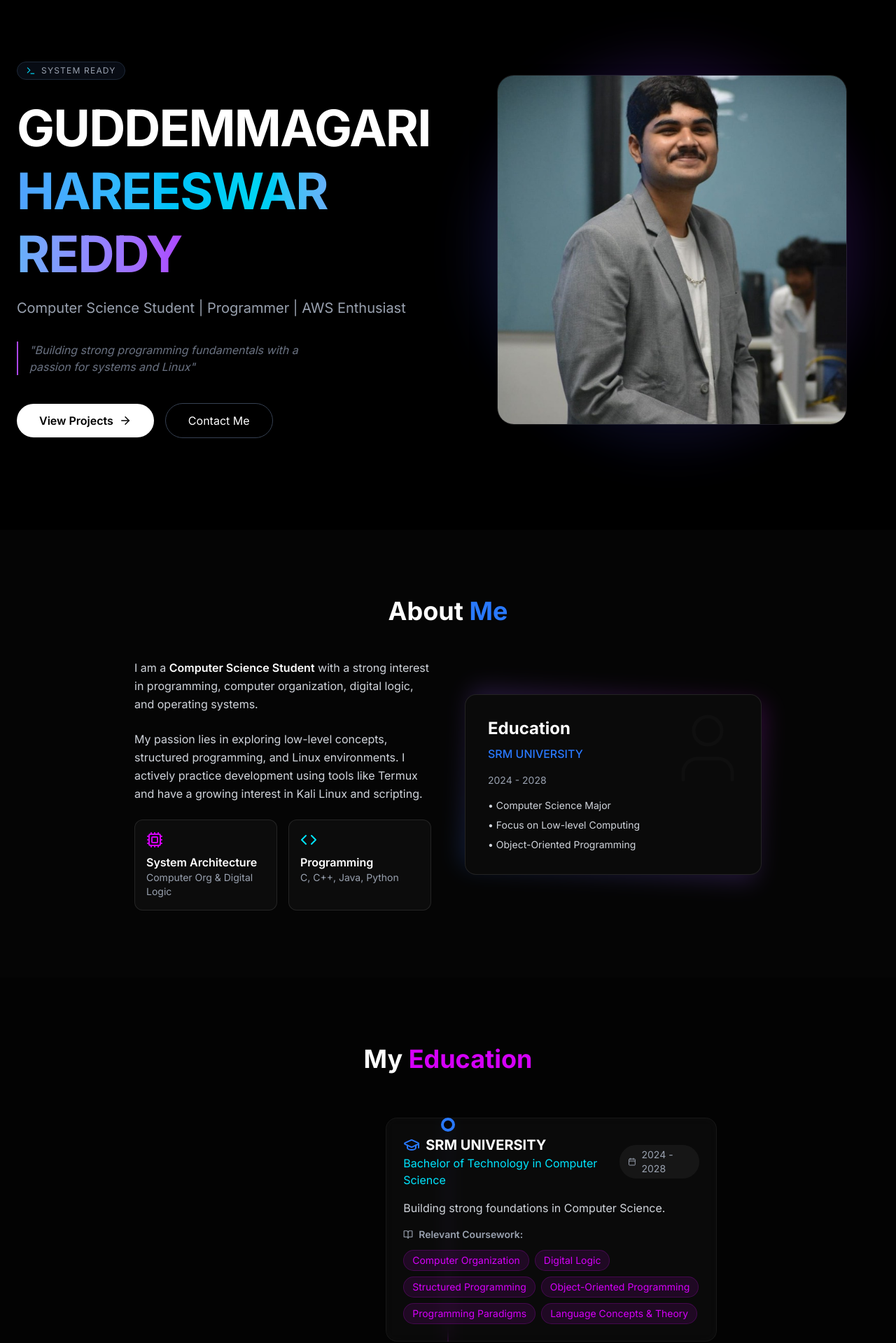
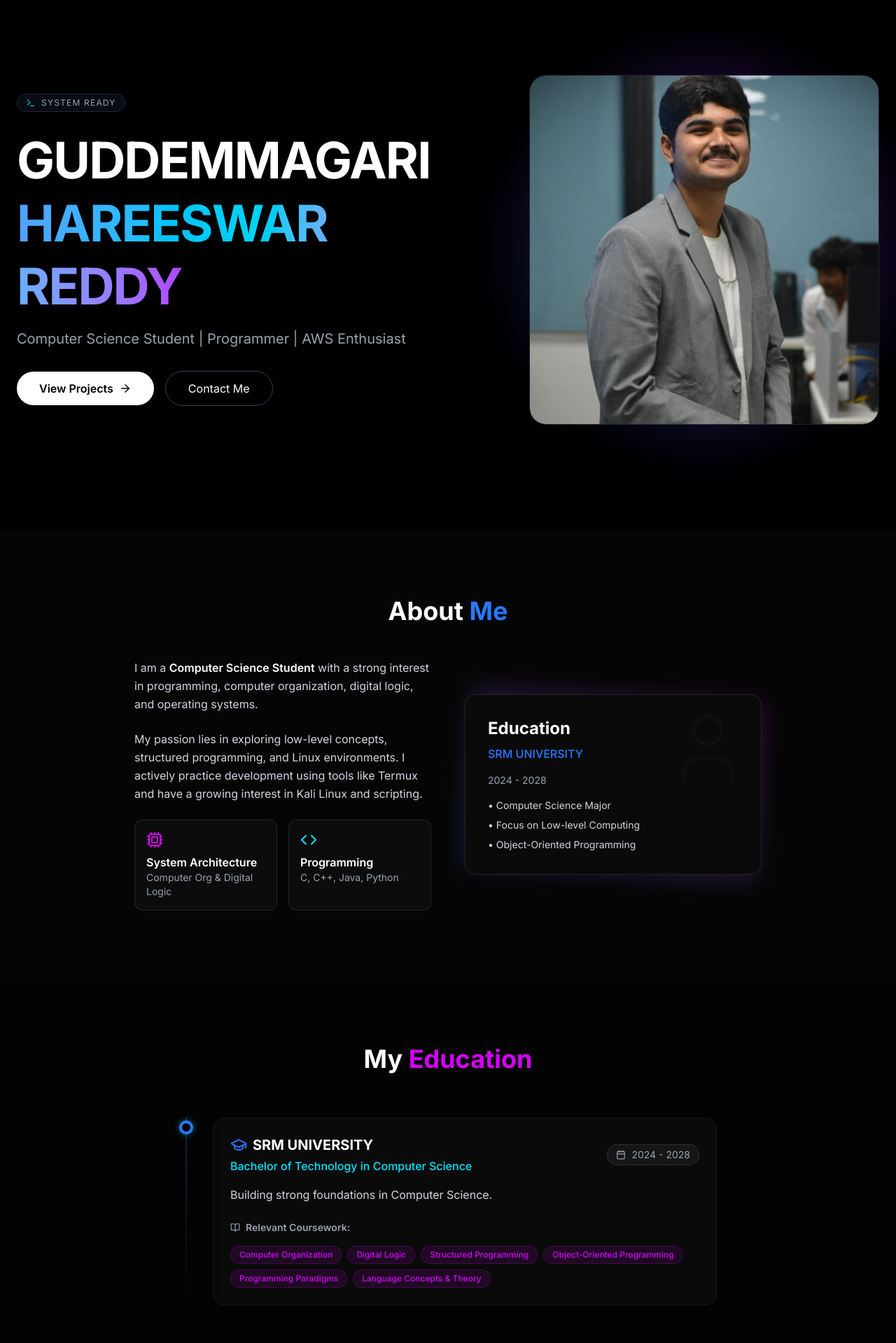
Before and after one commit to hareeswarreddy-g/portfolio-hareesh, a Next.js app: page / in a window 1280 px wide. Shown: the part 43-1962 px from the top of the page at 70% size. Built offline with nearby package versions, Linux system fonts and the light colour scheme.

Commit message:
a a dot at my education section

```diff
--- a/src/components/Education.tsx
+++ b/src/components/Education.tsx
@@ -35,54 +35,50 @@ export default function Education() {
                     </h2>
 
                     <div className="max-w-3xl mx-auto relative">
-                        {/* Timeline Line */}
-                        <div className="absolute left-0 md:left-1/2 ml-[21px] md:ml-[-1px] h-full w-[2px] bg-gradient-to-b from-[var(--neon-blue)] to-[var(--neon-purple)] opacity-30"></div>
+                        {/* 1. Timeline Line - Adjusted ml to center behind the 20px dot */}
+                        <div className="absolute left-0 top-0 bottom-0 w-[2px] bg-gradient-to-b from-[var(--neon-blue)] to-transparent ml-[9px] opacity-30"></div>
 
                         {educationDetails.map((edu, index) => (
-                            <div key={index} className="relative flex flex-col md:flex-row gap-8 mb-12 last:mb-0">
-                                {/* Timeline Dot */}
-                                <div className="absolute left-0 md:left-1/2 ml-[12px] md:ml-[-10px] w-5 h-5 rounded-full bg-[var(--background)] border-4 border-[var(--neon-blue)] z-10"></div>
+                            <div key={index} className="relative pl-10 md:pl-12 mb-12 last:mb-0">
 
-                                {/* Content - Left side on desktop (for variation, simpler for single item to keep right or centered) */}
-                                <div className="ml-12 md:ml-auto md:w-[45%] md:pr-12 md:text-right">
-                                    {/* For a single item, keeping it simple. If multiple, we flip sides. */}
-                                </div>
+                                {/* 2. Timeline Dot - Fixed at left-0, 20px wide (w-5) */}
+                                <div className="absolute left-0 top-1 w-5 h-5 rounded-full bg-black border-4 border-[var(--neon-blue)] z-10 shadow-[0_0_10px_rgba(0,210,255,0.5)]"></div>
 
-                                {/* Right Side Content for First Item (or full width adapted) */}
-                                {/* Actually, let's make it a simple card on the right for the first item */}
-                                <div className="ml-12 md:ml-8 md:w-[100%]">
+                                {/* 3. Card Content */}
                                 <motion.div
-                                        whileHover={{ scale: 1.02 }}
-                                        className="p-6 rounded-2xl glass border-l-4 border-l-[var(--neon-blue)]"
+                                    whileHover={{ scale: 1.01 }}
+                                    className="p-6 rounded-2xl glass border-l-4 border-l-[var(--neon-blue)] bg-white/5 backdrop-blur-sm"
                                 >
                                     <div className="flex flex-col md:flex-row md:items-center justify-between gap-4 mb-4">
                                         <div>
                                             <h3 className="text-xl font-bold text-white flex items-center gap-2">
                                                 <GraduationCap className="text-[var(--neon-blue)]" /> {edu.institution}
                                             </h3>
-                                                <p className="text-[var(--neon-cyan)]">{edu.degree}</p>
+                                            <p className="text-[var(--neon-cyan)] font-medium mt-1">{edu.degree}</p>
                                         </div>
-                                            <div className="flex items-center gap-2 text-sm text-gray-400 bg-white/5 px-3 py-1 rounded-full w-fit">
+                                        <div className="flex items-center gap-2 text-sm text-gray-400 bg-white/5 px-3 py-1 rounded-full w-fit h-fit border border-white/10">
                                             <Calendar size={14} /> {edu.year}
                                         </div>
                                     </div>
 
-                                        <p className="text-gray-300 mb-4">{edu.description}</p>
+                                    <p className="text-gray-300 mb-6 leading-relaxed">{edu.description}</p>
 
                                     <div>
-                                            <h4 className="text-sm font-semibold text-gray-400 mb-3 flex items-center gap-2">
+                                        <h4 className="text-sm font-semibold text-gray-400 mb-4 flex items-center gap-2">
                                             <BookOpen size={14} /> Relevant Coursework:
                                         </h4>
-                                            <div className="flex flex-wrap gap-2 text-sm">
+                                        <div className="flex flex-wrap gap-2">
                                             {edu.subjects.map((sub) => (
-                                                    <span key={sub} className="px-3 py-1 rounded-full bg-[var(--neon-purple)]/10 text-[var(--neon-purple)] border border-[var(--neon-purple)]/20">
+                                                <span
+                                                    key={sub}
+                                                    className="px-3 py-1 rounded-full bg-[var(--neon-purple)]/10 text-[var(--neon-purple)] border border-[var(--neon-purple)]/20 text-xs font-medium hover:bg-[var(--neon-purple)]/20 transition-colors"
+                                                >
                                                     {sub}
                                                 </span>
                                             ))}
                                         </div>
                                     </div>
                                 </motion.div>
-                                </div>
                             </div>
                         ))}
                     </div>
--- a/src/components/Hero.tsx
+++ b/src/components/Hero.tsx
@@ -7,78 +7,18 @@ import { ArrowRight, Terminal } from "lucide-react";
 
 export default function Hero() {
   return (
-        <section className="relative min-h-screen flex items-center justify-center bg-black overflow-hidden pt-20 md:pt-0">
+    <section className="relative min-h-screen flex items-center bg-black overflow-hidden pt-20 md:pt-0">
       {/* Background Glow */}
-            <div className="absolute inset-0 w-full h-full bg-[radial-gradient(ellipse_at_top_left,_var(--tw-gradient-stops))] from-gray-900 via-black to-black opacity-50 z-0"></div>
+      <div className="absolute inset-0 w-full h-full bg-[radial-gradient(ellipse_at_top_left,var(--tw-gradient-stops))] from-gray-900 via-black to-black opacity-50 z-0" />
 
       <div className="container mx-auto px-6 relative z-10">
-                {/* Grid System:
-                   - Mobile: 1 Column (Stacks Image then Text)
-                   - PC: 2 Columns (Text Left, Image Right)
-                */}
-                <div className="grid grid-cols-1 md:grid-cols-2 gap-12 items-center">
+        {/* GRID: Stacks on mobile, splits 50/50 on PC */}
+        <div className="grid grid-cols-1 md:grid-cols-2 gap-10 md:gap-16 items-center">
 
-                    {/* --- TEXT BLOCK --- */}
-                    <motion.div
-                        initial={{ opacity: 0, x: -30 }}
-                        animate={{ opacity: 1, x: 0 }}
-                        transition={{ duration: 0.8 }}
-                        className="flex flex-col text-left items-start order-2 md:order-1"
-                    >
-                        {/* Badge */}
-                        <div className="inline-flex items-center gap-2 px-3 py-1 rounded-full border border-gray-800 bg-gray-900/50 backdrop-blur-md mb-6">
-                            <Terminal size={14} className="text-cyan-400" />
-                            <span className="text-[10px] md:text-xs uppercase tracking-widest text-gray-400">System Ready</span>
-                        </div>
-
-                        {/* Name */}
-                        <h1 className="text-4xl sm:text-5xl md:text-6xl lg:text-7xl font-bold tracking-tight mb-4 leading-tight">
-                            <span className="text-white block">GUDDEMMAGARI</span>
-                            <span className="text-transparent bg-clip-text bg-gradient-to-r from-blue-400 via-cyan-400 to-purple-500">
-                                HAREESWAR REDDY
-                            </span>
-                        </h1>
-
-                        {/* Subtitle */}
-                        <p className="text-base md:text-xl text-gray-400 mb-8 max-w-xl leading-relaxed">
-                            Computer Science Student | Programmer | AWS Enthusiast
-                        </p>
-
-                        {/* Quote */}
-                        <p className="text-gray-500 mb-10 text-xs md:text-base max-w-md border-l-2 border-purple-500 pl-4 italic">
-                           "Building strong programming fundamentals with a passion for systems and Linux"
-                        </p>
-
-                        {/* Buttons */}
-                        <div className="flex flex-col sm:flex-row items-center gap-4 w-full md:w-auto">
-                            <Link
-                                href="#projects"
-                                className="w-full sm:w-auto px-8 py-3 rounded-full bg-white text-black font-semibold flex items-center justify-center gap-2 hover:scale-105 transition-transform"
-                            >
-                                View Projects <ArrowRight size={18} />
-                            </Link>
-
-                            <Link
-                                href="#contact"
-                                className="w-full sm:w-auto px-8 py-3 rounded-full border border-gray-700 hover:border-purple-500 transition-all text-white text-center"
-                            >
-                                Contact Me
-                            </Link>
-                        </div>
-                    </motion.div>
-
-                    {/* --- IMAGE BLOCK --- */}
-                    {/* order-1 puts it on top for mobile, md:order-2 puts it on the right for PC */}
-                    <motion.div
-                        initial={{ opacity: 0, scale: 0.9 }}
-                        animate={{ opacity: 1, scale: 1 }}
-                        transition={{ duration: 0.8 }}
-                        className="order-1 md:order-2 flex justify-center"
-                    >
-                        <div className="relative w-full aspect-square max-w-[300px] md:max-w-[500px]">
-                            {/* Decorative background blur */}
-                            <div className="absolute -inset-4 bg-gradient-to-tr from-blue-600 to-purple-600 opacity-20 blur-2xl rounded-full"></div>
-
+          {/* IMAGE BLOCK: order-1 puts it at the top on Mobile */}
+          <div className="order-1 md:order-2 flex justify-center md:justify-end">
+            <div className="relative w-full aspect-square max-w-[300px] sm:max-w-[380px] md:max-w-[500px]">
+              <div className="absolute -inset-4 bg-gradient-to-tr from-blue-600 to-purple-600 opacity-20 blur-2xl rounded-full" />
               <Image
                 src="/profile.jpg"
                 alt="Hareesh Profile"
@@ -87,8 +27,41 @@ export default function Hero() {
                 priority
               />
             </div>
+          </div>
+
+          {/* TEXT BLOCK: order-2 puts it below the image on Mobile */}
+          <div className="order-2 md:order-1 text-left">
+            <motion.div
+              initial={{ opacity: 0, x: -30 }}
+              animate={{ opacity: 1, x: 0 }}
+              transition={{ duration: 0.8 }}
+            >
+              <div className="inline-flex items-center gap-2 px-3 py-1 rounded-full border border-gray-800 bg-gray-900/50 backdrop-blur-md mb-6">
+                <Terminal size={14} className="text-cyan-400" />
+                <span className="text-[10px] md:text-xs uppercase tracking-widest text-gray-400">System Ready</span>
+              </div>
+
+              <h1 className="text-4xl sm:text-5xl md:text-6xl lg:text-7xl font-bold tracking-tight mb-4 leading-tight">
+                <span className="text-white block">GUDDEMMAGARI</span>
+                <span className="text-transparent bg-clip-text bg-gradient-to-r from-blue-400 via-cyan-400 to-purple-500">
+                  HAREESWAR REDDY
+                </span>
+              </h1>
+
+              <p className="text-base md:text-xl text-gray-400 mb-8 max-w-xl">
+                Computer Science Student | Programmer | AWS Enthusiast
+              </p>
+
+              <div className="flex flex-col sm:flex-row items-stretch sm:items-center gap-4">
+                <Link href="#projects" className="px-8 py-3 rounded-full bg-white text-black font-semibold flex items-center justify-center gap-2 hover:scale-105 transition-all">
+                  View Projects <ArrowRight size={18} />
+                </Link>
+                <Link href="#contact" className="px-8 py-3 rounded-full border border-gray-700 text-white text-center hover:bg-white/5 transition-all">
+                  Contact Me
+                </Link>
+              </div>
             </motion.div>
-
+          </div>
         </div>
       </div>
     </section>
```
Lines whose indentation alone changed are shown as unchanged.
